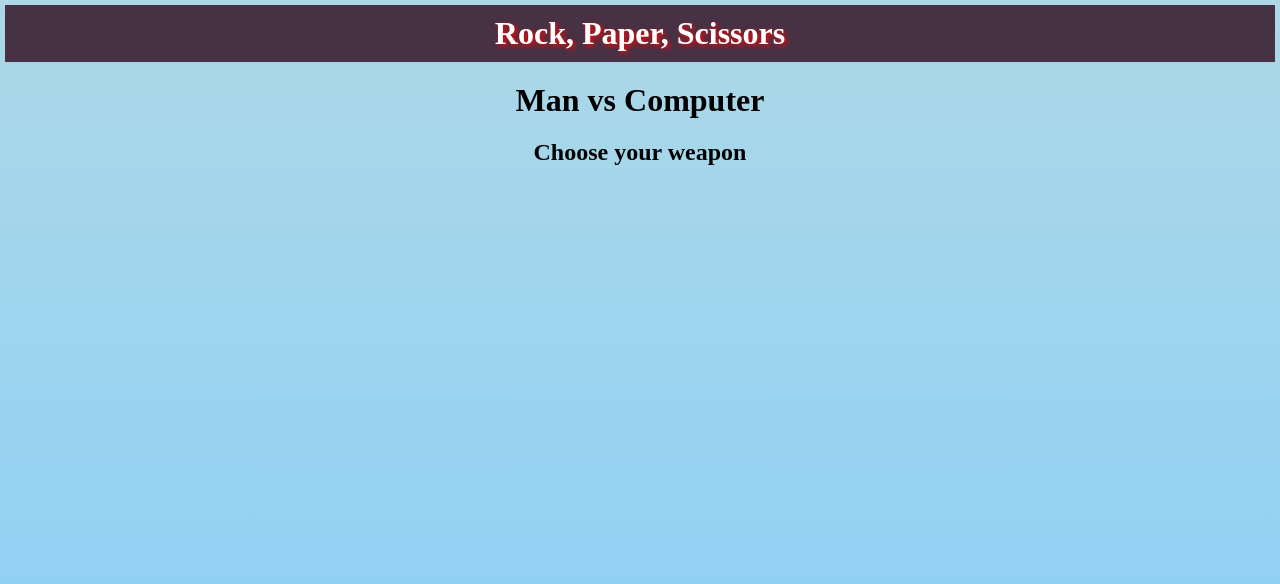
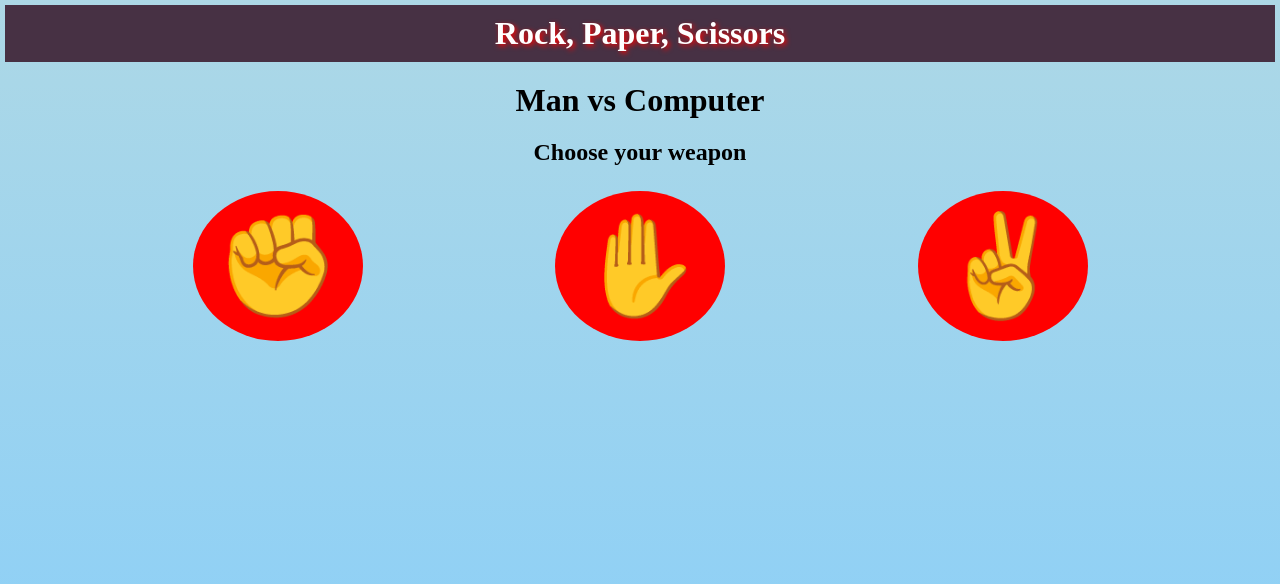
Before and after one commit to itsozod/rock-paper-scissors-react, a React (Vite) app: page / in a window 1280 px wide. Shown: the top 584 px of the page. Built offline with nearby package versions, Linux system fonts and the light colour scheme.

Commit message:
styled game component

```diff
--- a/src/App.css
+++ b/src/App.css
@@ -3,3 +3,10 @@
   margin: 0 auto;
   padding: 5px 5px;
 }
+.button-container {
+  display: flex;
+  width: 100%;
+  align-items: center;
+  justify-content: space-evenly;
+  flex-wrap: wrap;
+}
--- a/src/App.jsx
+++ b/src/App.jsx
@@ -1,6 +1,8 @@
 import "./App.css";
 import { Header } from "./components/header/Header";
 import { Info } from "./components/info/Info";
+import { Game } from "./components/game/Game";
+import { weapons } from "./Weapon";
 
 function App() {
   return (
@@ -8,6 +10,11 @@ function App() {
       <Header />
       <main>
         <Info />
+        <div className="button-container">
+          {weapons.map((weapon) => (
+            <Game key={weapon.id} text={weapon.name} />
+          ))}
+        </div>
       </main>
     </>
   );
--- a/src/Weapon.jsx
+++ b/src/Weapon.jsx
@@ -1,14 +1,14 @@
 export const weapons = [
   {
     id: 0,
-    weapon: "✊",
+    name: "✊",
   },
   {
     id: 1,
-    weapon: "✋",
+    name: "✋",
   },
   {
     id: 2,
-    weapon: "✌️",
+    name: "✌️",
   },
 ];
--- a/src/components/game/Game.jsx
+++ b/src/components/game/Game.jsx
@@ -0,0 +1,9 @@
+/* eslint-disable react/prop-types */
+import styles from "./Game.module.css";
+export const Game = ({ text }) => {
+  return (
+    <div className={styles.sign}>
+      <button className={styles.btn}>{text}</button>
+    </div>
+  );
+};
--- a/src/components/game/Game.module.css
+++ b/src/components/game/Game.module.css
@@ -0,0 +1,19 @@
+.sign {
+  display: flex;
+  justify-content: center;
+  align-items: center;
+  background-color: red;
+  border-radius: 50%;
+  margin: 5px;
+}
+.btn {
+  border: none;
+  background-color: transparent;
+  font-size: 100px;
+  width: 150px;
+  height: auto;
+  padding: 6px;
+  margin: 10px;
+  cursor: pointer;
+  border-radius: 12px;
+}
```
